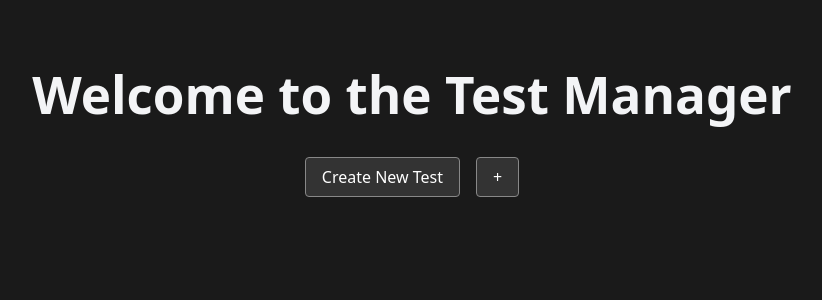
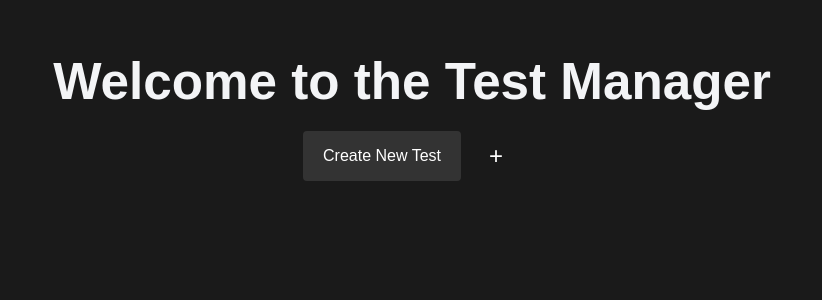
Before and after one commit to noahmancino/PrepTogether, a React (Vite) app in the folder frontend/: page / in a window 1280 px wide. Shown: the top 300 px of the page, without its empty margins (228-1050 px from the left). Built offline with nearby package versions, Linux system fonts and the light colour scheme.

Commit message:
acceptable basic homeview

```diff
--- a/frontend/src/App.css
+++ b/frontend/src/App.css
@@ -219,37 +219,108 @@ button:disabled {
   background-color: #555;
   color: white;
 }
+/* ========== Home View Styling ========== */
 .home-view {
   display: flex;
   flex-direction: column;
   align-items: center;
-  padding: 2rem;
-  color: #f3f4f6;
+  font-family: Arial, sans-serif;
+  padding: 20px;
 }
 
+h1 {
+  margin-bottom: 20px;
+}
+
+/* ========== Home View Styling ========== */
+.home-view {
+  display: flex;
+  flex-direction: column;
+  align-items: center;
+  font-family: Arial, sans-serif;
+  padding: 20px;
+}
+
+h1 {
+  margin-bottom: 20px;
+}
+
+/* ========== Action Buttons ========== */
 .actions {
   display: flex;
-  gap: 1rem;
-  margin-bottom: 1rem;
+  gap: 10px;
 }
 
-.test-dropdown {
-  margin-top: 1rem;
-  display: flex;
-  flex-direction: column;
-  gap: 0.5rem;
+.create-test-btn,
+.toggle-dropdown-btn {
+  font-size: 16px;
+  padding: 10px 20px;
+  border: none;
+  cursor: pointer;
+  border-radius: 4px;
+  transition: background-color 0.3s ease, transform 0.2s ease;
 }
 
+/* Toggle the toggle button (+ or -) */
+.toggle-dropdown-btn {
+  font-size: 24px; /* Larger font size for the + or - */
+  background: transparent;
+  border: none;
+  color: white;
+  width: 50px;
+  height: 50px;
+  border-radius: 50%;
+  display: flex;
+  justify-content: center;
+  align-items: center;
+  transition: transform 0.2s ease;
+}
+
+.toggle-dropdown-btn:hover {
+  transform: scale(1.2); /* Enlarge slightly on hover */
+}
+
+/* ========== Dropdown Menu Styling ========== */
+.test-dropdown {
+  overflow: hidden; /* Ensure hidden content does not show */
+  max-height: 0; /* Start collapsed */
+  transition: max-height 0.3s ease-in-out, padding 0.3s ease-in-out; /* Smooth expansion/collapse */
+  padding: 0 10px; /* Start with no padding when collapsed */
+  border: none;
+ background: none;
+ box-shadow: none;
+
+}
+
+/* Expanded Dropdown */
+.test-dropdown.open {
+  max-height: 300px; /* Adjust height to fit content */
+  padding: 10px; /* Add spacing inside */
+}
+
+/* Collapsed Dropdown */
+.test-dropdown.closed {
+  max-height: 0;
+  padding: 0;
+}
+
+/* Dropdown Items */
 .test-item {
-  padding: 0.5rem 1rem;
-  border: 1px solid #555;
-  background-color: #333;
-  color: white;
-  border-radius: 4px;
-  cursor: pointer;
-  transition: background-color 0.2s;
+  all: unset;
+  display: block;
+  color: #fff; /* White text */
+  font-size: 16px; /* Adjust size if needed */
+  cursor: pointer; /* Looks interactive */
+  margin: 4px 0; /* Space between items */
+  transition: transform 0.2s ease, color 0.3s ease; /* Smooth hover transition */
 }
 
 .test-item:hover {
-  background-color: #444;
+  color: lightgray; /* Highlight color on hover */
+  transform: translateX(5px); /* Slightly shift to the right */
 }
+
+.test-item:focus {
+  outline: 2px solid lightgray; /* Focus outline for accessibility */
+  background-color: transparent;
+}
--- a/frontend/src/views/DisplayView.tsx
+++ b/frontend/src/views/DisplayView.tsx
@@ -49,8 +49,9 @@ export default function DisplayView({ passage, questions, onUpdate }: Props) {
           question={questions[currentQuestionIndex]}
           onSelectChoice={(choiceIndex) => handleUpdateChoice(choiceIndex)}
         />
-        {/* Navigation Area */}
-        <div className="question-nav">
+      </div>
+      {/* Navigation Area */}
+      <div className="question-nav">
           {questions.map((_question, i) => (
             <button
               key={i}
@@ -61,7 +62,6 @@ export default function DisplayView({ passage, questions, onUpdate }: Props) {
             </button>
           ))}
         </div>
-      </div>
     </div>
   );
 }
--- a/frontend/src/views/HomeView.tsx
+++ b/frontend/src/views/HomeView.tsx
@@ -10,6 +10,7 @@ type Props = {
 export default function HomeView({ appState, setAppState }: Props) {
   const [dropdownOpen, setDropdownOpen] = useState(false);
 
+  // Creates a new test and switches to Edit mode
   const createTest = () => {
     const newTestId = String(Date.now());
     const newTest: Test = {
@@ -30,40 +31,55 @@ export default function HomeView({ appState, setAppState }: Props) {
         [newTestId]: newTest,
       },
       activeTestId: newTestId,
-      viewMode: "edit",
+      viewMode: "edit", // Switch to edit mode
     });
   };
 
+  // Opens an existing test and switches to Display mode
   const openTest = (testId: string) => {
     setAppState({
       ...appState,
       activeTestId: testId,
-      viewMode: "display",
+      viewMode: "display", // Switch to display mode
     });
+  };
+
+  // Toggles the dropdown state
+  const toggleDropdown = () => {
+    setDropdownOpen(!dropdownOpen);
   };
 
   return (
     <div className="home-view">
       <h1>Welcome to the Test Manager</h1>
       <div className="actions">
-        <button onClick={createTest}>Create New Test</button>
-        <button onClick={() => setDropdownOpen(!dropdownOpen)}>
-          {dropdownOpen ? "Close" : "+"}
+        {/* Create New Test Button */}
+        <button className="create-test-btn" onClick={createTest}>
+          Create New Test
+        </button>
+
+        {/* Toggle Dropdown Button (appears as "+") */}
+        <button
+          className="toggle-dropdown-btn"
+          onClick={toggleDropdown}
+          aria-label="Toggle Dropdown"
+        >
+          {dropdownOpen ? "-" : "+"} {/* Symbol toggles between + and - */}
         </button>
       </div>
-      {dropdownOpen && (
-        <div className="test-dropdown">
+
+      {/* Dropdown Menu */}
+      <div className={`test-dropdown ${dropdownOpen ? "open" : "closed"}`}>
         {Object.values(appState.tests).map((test) => (
-            <button
+          <div
             key={test.id}
             className="test-item"
             onClick={() => openTest(test.id)}
           >
             {test.name}
-            </button>
+          </div>
         ))}
       </div>
-      )}
     </div>
   );
 }
```
Lines whose indentation alone changed are shown as unchanged.
